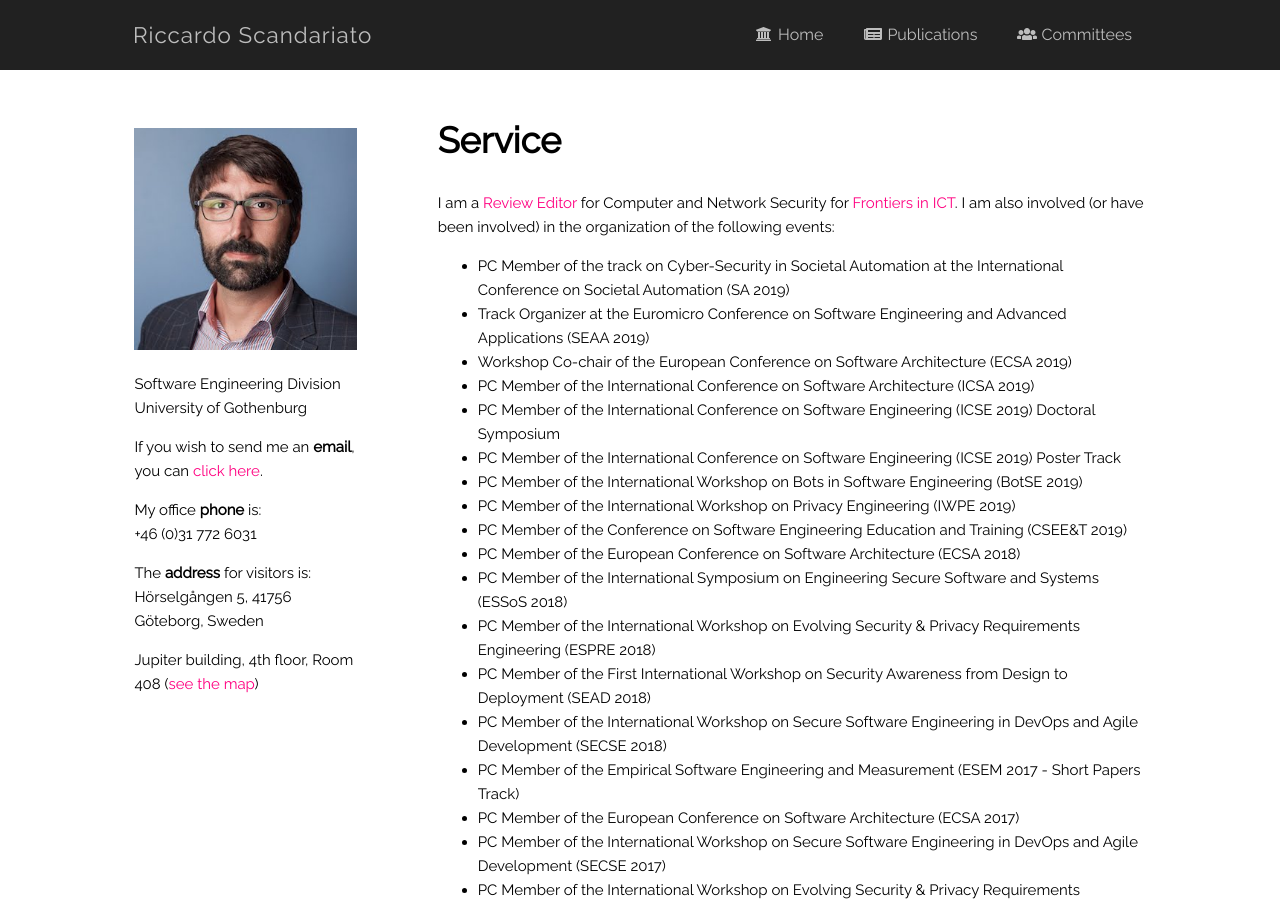
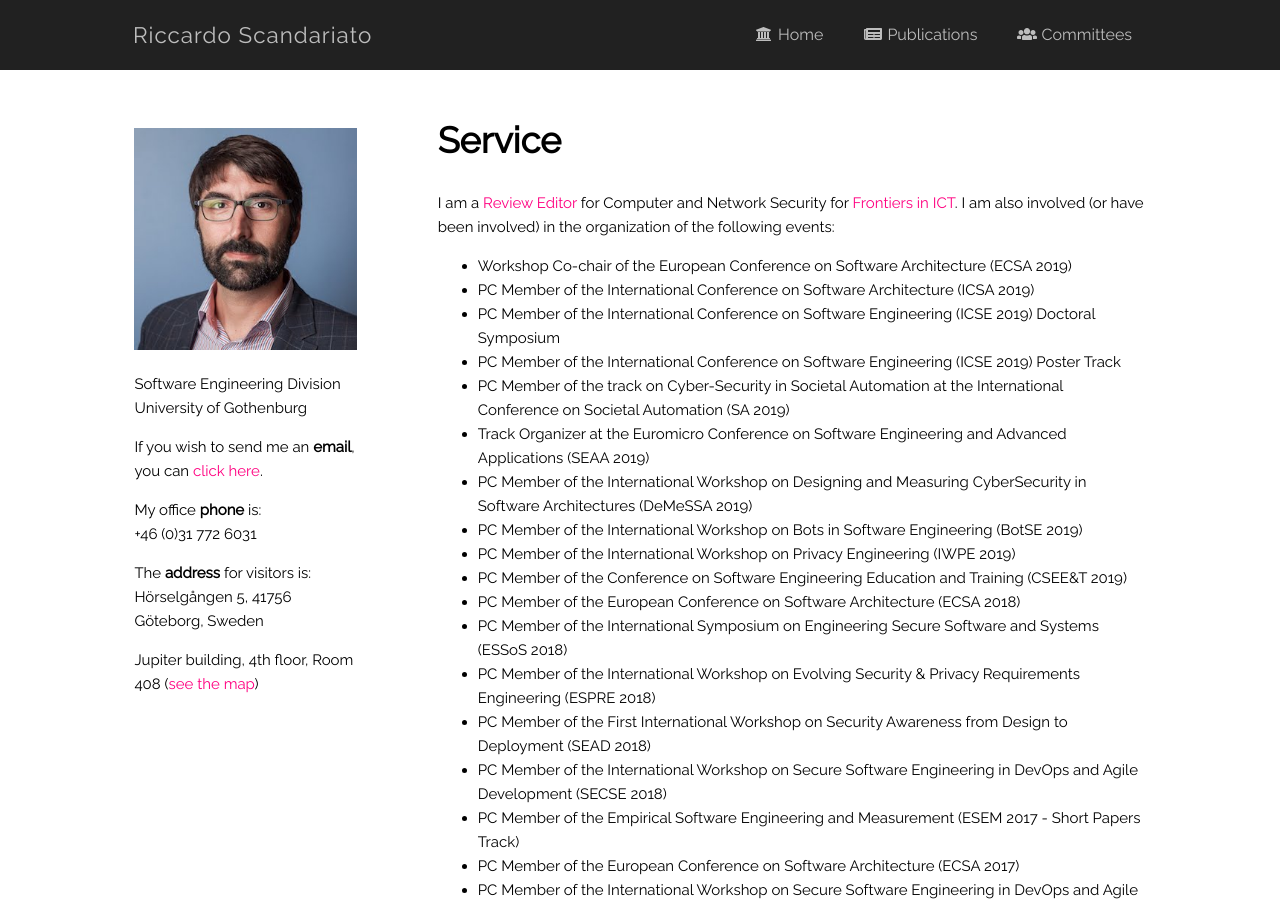
Before and after one commit to riccardoscandariato/riccardoscandariato.github.io, a Jekyll site: the page built from service.md, in a window 1280 px wide and 900 px high. Built offline with Jekyll 4.4.1, drawn with Linux system fonts in a browser that asks for light colours.

Commit message:
demessa - service

```diff
--- a/service.md
+++ b/service.md
@@ -11,12 +11,13 @@ I am an Associate Editor of the <a href="http://www.igi-global.com/ijsse" rel="n
 <p>I am a <a href="https://loop.frontiersin.org/people/185212/overview" target="_blank">Review Editor</a> for Computer and Network Security for <a href="https://www.frontiersin.org/journals/ict" target="_blank">Frontiers in ICT</a>. I am also involved (or have been involved) in the organization of the following events:</p>
 
 <ul>
-	<li>PC Member of the track on Cyber-Security in Societal Automation at the International Conference on Societal Automation (SA 2019)</li>
-	<li>Track Organizer at the Euromicro Conference on Software Engineering and Advanced Applications (SEAA 2019)</li>
 	<li>Workshop Co-chair of the European Conference on Software Architecture (ECSA 2019)</li>
 	<li>PC Member of the International Conference on Software Architecture (ICSA 2019)</li>
 	<li>PC Member of the International Conference on Software Engineering (ICSE 2019) Doctoral Symposium</li>
 	<li>PC Member of the International Conference on Software Engineering (ICSE 2019) Poster Track</li>
+	<li>PC Member of the track on Cyber-Security in Societal Automation at the International Conference on Societal Automation (SA 2019)</li>
+	<li>Track Organizer at the Euromicro Conference on Software Engineering and Advanced Applications (SEAA 2019)</li>
+	<li>PC Member of the International Workshop on Designing and Measuring CyberSecurity in Software Architectures (DeMeSSA 2019)</li>
 	<li>PC Member of the International Workshop on Bots in Software Engineering (BotSE 2019)</li>
 	<li>PC Member of the International Workshop on Privacy Engineering (IWPE 2019)</li>
 	<li>PC Member of the Conference on Software Engineering Education and Training (CSEE&amp;T 2019)</li>
```
